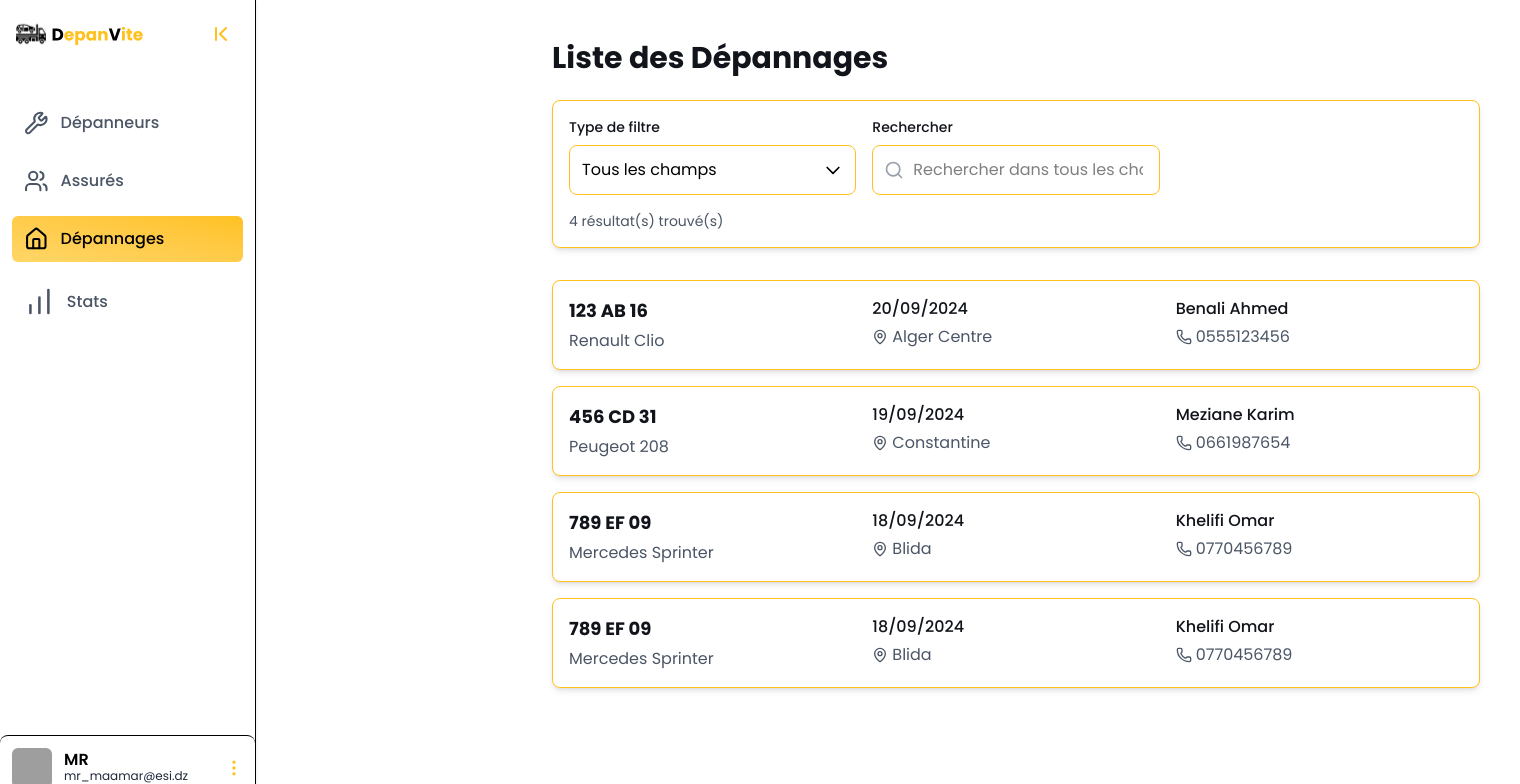
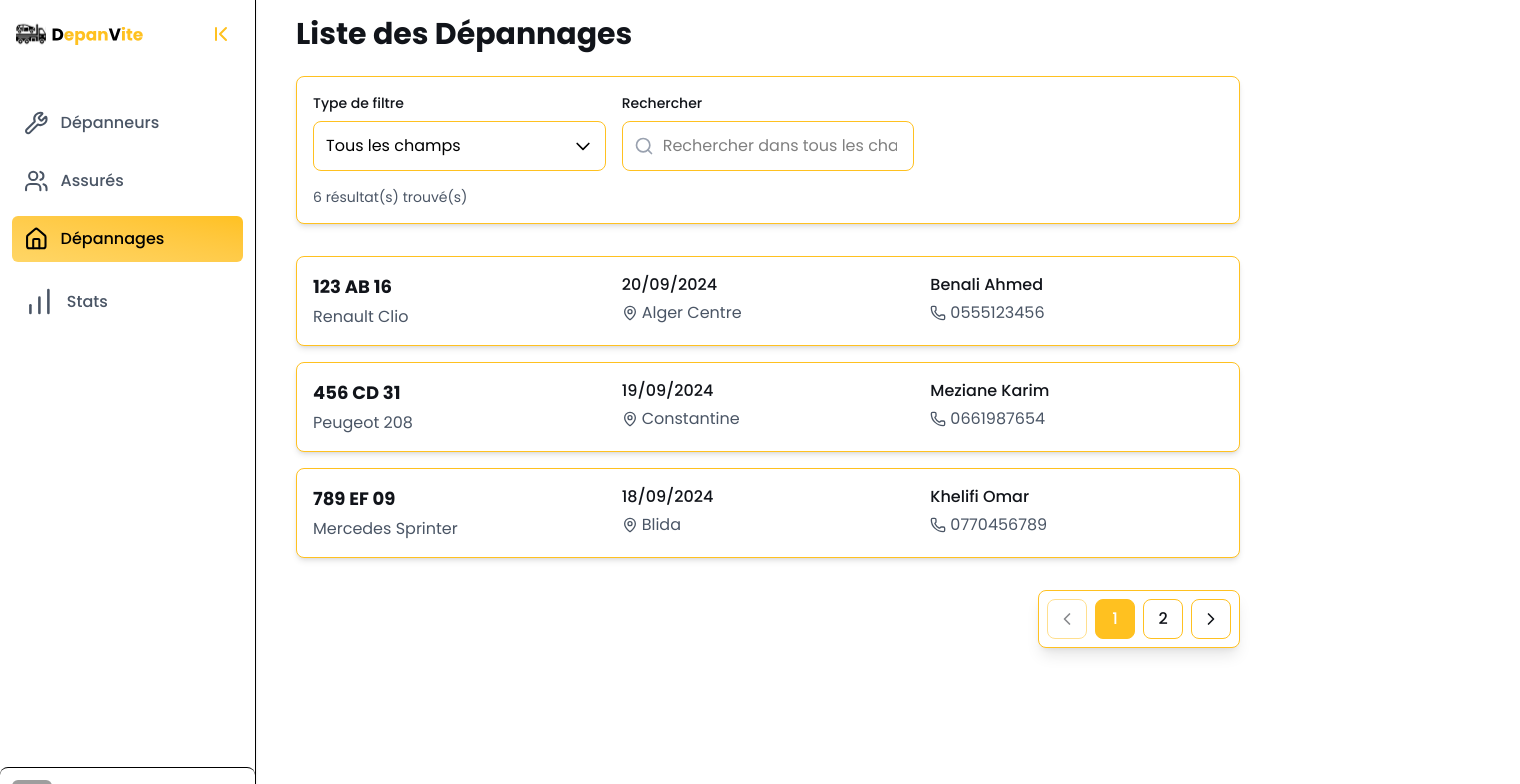
Before and after one commit to Roufaida-As/DepanVite-web, a React (Vite) app in the folder DepanVite/: page /depanage in a window 1280 px wide. Shown: the top 784 px of the page, 1520 px wide, since content can reach past the window. Built offline with nearby package versions, Linux system fonts and the light colour scheme; grey boxes are pictures that could not be loaded.

Commit message:
feat : add pagination to depanagePage and correct sideBare

```diff
--- a/DepanVite/src/components/SideBar.jsx
+++ b/DepanVite/src/components/SideBar.jsx
@@ -10,14 +10,12 @@ export default function Sidebar({ children }) {
   const [showMenu, setShowMenu] = useState(false);
 
   return (
-    <div className="flex">
     <aside
-        className={`h-screen bg-white border-r shadow-sm transition-all duration-300 ${
+      className={`bg-white border-r shadow-sm transition-all duration-300 flex flex-col ${
         expanded ? "w-64" : "w-16"
       }`}
     >
-        <nav className="h-full flex flex-col">
-          {/* 🔹 Logo + toggle button */}
+      {/* Logo + toggle button */}
       <div
         className={`p-4 pb-2 flex items-center transition-all duration-300 ${
           expanded ? "justify-between" : "justify-center"
@@ -42,12 +40,12 @@ export default function Sidebar({ children }) {
         </button>
       </div>
 
-          {/* 🔹 Menu items */}
+      {/* Menu items */}
       <SidebarContext.Provider value={{ expanded }}>
         <ul className="flex-1 px-3 pt-10 space-y-3">{children}</ul>
       </SidebarContext.Provider>
 
-          {/* 🔹 Profile block at bottom */}
+      {/* Profile block at bottom */}
       <div
         className="border-t relative flex items-center p-3 hover:bg-[#FFC120] hover:text-black rounded-lg cursor-pointer transition-colors"
         onClick={() => setShowMenu((prev) => !prev)}
@@ -74,7 +72,7 @@ export default function Sidebar({ children }) {
           <MoreVertical size={20} className="text-[#FFC120]" />
         </div>
 
-            {/* 🔹 Dropdown menu */}
+        {/* Dropdown menu */}
         {showMenu && expanded && (
           <div className="absolute bottom-14 right-3 w-48 bg-white border shadow-md rounded-lg z-50">
             <ul>
@@ -88,9 +86,7 @@ export default function Sidebar({ children }) {
           </div>
         )}
       </div>
-        </nav>
     </aside>
-    </div>
   );
 }
 
--- a/DepanVite/src/layouts/AuthLayout.jsx
+++ b/DepanVite/src/layouts/AuthLayout.jsx
@@ -3,7 +3,7 @@ import React from 'react';
 
 export default function AuthLayout({ children }) {
   return (
-    <div className="flex justify-center items-center h-screen w-screen bg-gray-100">
+    <div className="flex justify-center items-center h-screen w-screen bg-white">
       {children}
     </div>
   );
--- a/DepanVite/src/layouts/MainLayout.jsx
+++ b/DepanVite/src/layouts/MainLayout.jsx
@@ -5,7 +5,7 @@ import { Wrench, Users, Home, BarChart } from 'lucide-react';
 
 export default function MainLayout({ children }) {
   return (
-    <div className="flex h-screen w-screen">
+    <div className="flex min-h-screen w-screen">
       <Sidebar>
         <SidebarItem icon={<Wrench size={30} />} text="Dépanneurs" to="/depanneur" />
         <SidebarItem icon={<Users size={30} />} text="Assurés" to="/assure"  />
--- a/DepanVite/src/pages/DepanagePage.jsx
+++ b/DepanVite/src/pages/DepanagePage.jsx
@@ -1,5 +1,5 @@
-import React, { useState, useMemo, useEffect } from 'react';
-import { Search, X, Phone, MapPin, Car, User, Calendar, Clock } from 'lucide-react';
+import React, { useState, useMemo } from 'react';
+import { Search, X, Phone, MapPin, Car, User, Calendar, Clock, ChevronLeft, ChevronRight } from 'lucide-react';
 
 // Données fictives pour démonstration
 const mockDepannages = [
@@ -62,24 +62,64 @@ const mockDepannages = [
   },
   {
     id: 4,
-    immatriculation: "789 EF 09",
-    chassis: "WDB9636131L123789",
-    marque: "Mercedes",
-    modele: "Sprinter",
-    typeVehicule: "Utilitaire",
-    dateDepannage: "2024-09-18",
-    heureDepannage: "16:45",
-    localisationPanne: "Blida",
-    localisationExacte: "Zone industrielle de Boufarik",
-    destination: "Atelier Mercedes, Alger",
-    kilometrage: 45,
-    depanneurNom: "Omar",
-    depanneurPrenom: "Khelifi",
-    depanneurMatricule: "76516",
-    depanneurTel: "0770456789",
-    commentaire: "Problème moteur, diagnostic nécessaire"
+    immatriculation: "234 GH 07",
+    chassis: "WDB9636131L123790",
+    marque: "Volkswagen",
+    modele: "Golf",
+    typeVehicule: "Berline",
+    dateDepannage: "2024-09-17",
+    heureDepannage: "11:20",
+    localisationPanne: "Oran",
+    localisationExacte: "Boulevard de la Révolution",
+    destination: "Garage Volkswagen, Oran",
+    kilometrage: 12,
+    depanneurNom: "Yacine",
+    depanneurPrenom: "Messaoud",
+    depanneurMatricule: "76517",
+    depanneurTel: "0550789123",
+    commentaire: "Problème de batterie"
+  },
+  {
+    id: 5,
+    immatriculation: "567 IJ 21",
+    chassis: "WDB9636131L123791",
+    marque: "Ford",
+    modele: "Focus",
+    typeVehicule: "Break",
+    dateDepannage: "2024-09-16",
+    heureDepannage: "08:30",
+    localisationPanne: "Tizi Ouzou",
+    localisationExacte: "Route nationale 12",
+    destination: "Garage Ford, Tizi Ouzou",
+    kilometrage: 28,
+    depanneurNom: "Smail",
+    depanneurPrenom: "Benaissa",
+    depanneurMatricule: "76518",
+    depanneurTel: "0661456789",
+    commentaire: "Surchauffe moteur"
+  },
+  {
+    id: 6,
+    immatriculation: "890 KL 35",
+    chassis: "WDB9636131L123792",
+    marque: "Hyundai",
+    modele: "i30",
+    typeVehicule: "Berline",
+    dateDepannage: "2024-09-15",
+    heureDepannage: "15:45",
+    localisationPanne: "Sétif",
+    localisationExacte: "Centre-ville, Place de l'Indépendance",
+    destination: "Garage Hyundai, Sétif",
+    kilometrage: 18,
+    depanneurNom: "Farid",
+    depanneurPrenom: "Boumediene",
+    depanneurMatricule: "76519",
+    depanneurTel: "0770123456",
+    commentaire: "Panne électrique"
   }
 ];
+
+const ITEMS_PER_PAGE = 3;
 
 const DepannagePage = () => {
   const [searchTerm, setSearchTerm] = useState('');
@@ -88,104 +128,7 @@ const DepannagePage = () => {
   const [dateDebut, setDateDebut] = useState('');
   const [dateFin, setDateFin] = useState('');
   const [isSelectOpen, setIsSelectOpen] = useState(false);
-  const [sidebarWidth, setSidebarWidth] = useState(256); // 256px par défaut
-
-  // Debug: afficher la largeur détectée
-  useEffect(() => {
-    console.log('Largeur sidebar mise à jour:', sidebarWidth);
-  }, [sidebarWidth]);
-
-  // Détecter la largeur de la sidebar
-  useEffect(() => {
-    const detectSidebarWidth = () => {
-      // Chercher différents sélecteurs possibles pour la sidebar
-      const possibleSelectors = [
-        '.sidebar',
-        '.side-bar',
-        '[class*="sidebar"]',
-        '[class*="side-bar"]',
-        'nav[class*="side"]',
-        'aside',
-        '[role="navigation"]',
-        '.layout-sidebar',
-        '.main-sidebar'
-      ];
-
-      let sidebar = null;
-      for (const selector of possibleSelectors) {
-        sidebar = document.querySelector(selector);
-        if (sidebar) break;
-      }
-
-      if (sidebar) {
-        const rect = sidebar.getBoundingClientRect();
-        const computedStyle = window.getComputedStyle(sidebar);
-        const actualWidth = rect.width;
-
-        // Vérifier si la sidebar est visible
-        const isVisible = computedStyle.display !== 'none' &&
-                         computedStyle.visibility !== 'hidden' &&
-                         actualWidth > 0;
-
-        if (isVisible) {
-          setSidebarWidth(actualWidth);
-          console.log('Sidebar détectée, largeur:', actualWidth);
-        } else {
-          setSidebarWidth(0);
-        }
-      } else {
-        // Si aucune sidebar trouvée, utiliser les breakpoints responsive
-        const width = window.innerWidth;
-        if (width < 640) setSidebarWidth(0);           // Mobile: pas de sidebar
-        else if (width < 768) setSidebarWidth(60);     // Tablet: sidebar très étroite
-        else if (width < 1024) setSidebarWidth(80);    // Desktop small: sidebar étroite
-        else setSidebarWidth(256);                     // Desktop: sidebar complète
-
-        console.log('Sidebar non trouvée, largeur estimée:',
-          width < 640 ? 0 : width < 768 ? 60 : width < 1024 ? 80 : 256
-        );
-      }
-    };
-
-    // Détection initiale
-    detectSidebarWidth();
-
-    // Écouter les redimensionnements
-    window.addEventListener('resize', detectSidebarWidth);
-
-    // Observer les changements dans le DOM (pour les sidebars qui apparaissent/disparaissent)
-    const observer = new MutationObserver((mutations) => {
-      let shouldRecheck = false;
-      mutations.forEach((mutation) => {
-        if (mutation.type === 'attributes' ||
-            mutation.type === 'childList' ||
-            (mutation.target && mutation.target.classList &&
-             (mutation.target.classList.toString().includes('sidebar') ||
-              mutation.target.classList.toString().includes('side')))) {
-          shouldRecheck = true;
-        }
-      });
-      if (shouldRecheck) {
-        setTimeout(detectSidebarWidth, 50); // Délai réduit pour plus de réactivité
-      }
-    });
-
-    observer.observe(document.body, {
-      attributes: true,
-      attributeFilter: ['class', 'style'],
-      childList: true,
-      subtree: true
-    });
-
-    // Vérifier périodiquement (au cas où) - intervalle réduit
-    const interval = setInterval(detectSidebarWidth, 1000);
-
-    return () => {
-      window.removeEventListener('resize', detectSidebarWidth);
-      observer.disconnect();
-      clearInterval(interval);
-    };
-  }, []);
+  const [currentPage, setCurrentPage] = useState(1);
 
   const filterOptions = [
     { value: 'tous', label: 'Tous les champs' },
@@ -196,14 +139,16 @@ const DepannagePage = () => {
     { value: 'date', label: 'Date exacte' },
     { value: 'intervalle', label: 'Intervalle de dates' },
     { value: 'depanneur', label: 'Nom prénom dépanneur' },
+    { value: 'matricule_depanneur', label: 'Matricule dépanneur' },
     { value: 'localisation', label: 'Localisation de panne' },
     { value: 'destination', label: 'Destination' }
   ];
 
   const filteredDepannages = useMemo(() => {
-    if (!searchTerm && selectedFilter !== 'intervalle') return mockDepannages;
+    let filtered = mockDepannages;
 
-    return mockDepannages.filter(depannage => {
+    if (searchTerm || selectedFilter === 'intervalle') {
+      filtered = mockDepannages.filter(depannage => {
         const searchLower = searchTerm.toLowerCase();
 
         // Filtre par intervalle de dates
@@ -221,6 +166,7 @@ const DepannagePage = () => {
             depannage.marque.toLowerCase().includes(searchLower) ||
             depannage.modele.toLowerCase().includes(searchLower) ||
             `${depannage.depanneurPrenom} ${depannage.depanneurNom}`.toLowerCase().includes(searchLower) ||
+            depannage.depanneurMatricule.toLowerCase().includes(searchLower) ||
             depannage.localisationPanne.toLowerCase().includes(searchLower) ||
             depannage.destination.toLowerCase().includes(searchLower);
 
@@ -240,6 +186,8 @@ const DepannagePage = () => {
             return depannage.dateDepannage === searchTerm;
           case 'depanneur':
             return `${depannage.depanneurPrenom} ${depannage.depanneurNom}`.toLowerCase().includes(searchLower);
+          case 'matricule_depanneur':
+            return depannage.depanneurMatricule.toLowerCase().includes(searchLower);
           case 'localisation':
             return depannage.localisationPanne.toLowerCase().includes(searchLower);
           case 'destination':
@@ -250,11 +198,26 @@ const DepannagePage = () => {
                    depannage.marque.toLowerCase().includes(searchLower) ||
                    depannage.modele.toLowerCase().includes(searchLower) ||
                    `${depannage.depanneurPrenom} ${depannage.depanneurNom}`.toLowerCase().includes(searchLower) ||
+                   depannage.depanneurMatricule.toLowerCase().includes(searchLower) ||
                    depannage.localisationPanne.toLowerCase().includes(searchLower) ||
                    depannage.destination.toLowerCase().includes(searchLower);
         }
       });
-  }, [searchTerm, selectedFilter, dateDebut, dateFin]);
+    }
+
+    // Reset page when filter changes
+    if (currentPage > Math.ceil(filtered.length / ITEMS_PER_PAGE)) {
+      setCurrentPage(1);
+    }
+
+    return filtered;
+  }, [searchTerm, selectedFilter, dateDebut, dateFin, currentPage]);
+
+  // Pagination logic
+  const totalPages = Math.ceil(filteredDepannages.length / ITEMS_PER_PAGE);
+  const startIndex = (currentPage - 1) * ITEMS_PER_PAGE;
+  const endIndex = startIndex + ITEMS_PER_PAGE;
+  const currentDepannages = filteredDepannages.slice(startIndex, endIndex);
 
   const formatDate = (dateString) => {
     return new Date(dateString).toLocaleDateString('fr-FR', {
@@ -268,21 +231,82 @@ const DepannagePage = () => {
     window.open(`tel:${numero}`, '_self');
   };
 
-  return (
-    <div className="min-h-screen bg-white" style={{fontFamily: 'Poppins, sans-serif'}}>
-      <div
-        className="transition-all duration-8 ease-out overflow-x-hidden"
+  const goToPage = (page) => {
+    if (page >= 1 && page <= totalPages) {
+      setCurrentPage(page);
+    }
+  };
+
+  const renderPaginationButtons = () => {
+    const buttons = [];
+    const maxVisiblePages = 3;
+
+    // Bouton précédent
+    buttons.push(
+      <button
+        key="prev"
+        onClick={() => goToPage(currentPage - 1)}
+        disabled={currentPage === 1}
+        className="flex items-center justify-center w-10 h-10 border rounded-lg transition-colors disabled:opacity-50 disabled:cursor-not-allowed"
         style={{
-          marginLeft: `${sidebarWidth}px`,
-          width: `calc(100vw - ${sidebarWidth}px - 48px)`, // -48px pour le padding (24px * 2)
-          padding: '24px',
-          minHeight: '100vh',
-          transform: 'translateZ(0)', // Force hardware acceleration
-          willChange: 'margin-left, width', // Optimisation GPU
-          fontFamily: 'Poppins, sans-serif',
-          maxWidth: `calc(100vw - ${sidebarWidth}px - 48px)` // Empêcher le débordement
+          borderColor: '#FFC120',
+          backgroundColor: 'white',
+          color: '#11141A'
         }}
       >
+        <ChevronLeft className="w-5 h-5" />
+      </button>
+    );
+
+    // Pages
+    let startPage = Math.max(1, currentPage - Math.floor(maxVisiblePages / 2));
+    let endPage = Math.min(totalPages, startPage + maxVisiblePages - 1);
+
+    if (endPage - startPage + 1 < maxVisiblePages) {
+      startPage = Math.max(1, endPage - maxVisiblePages + 1);
+    }
+
+    for (let i = startPage; i <= endPage; i++) {
+      buttons.push(
+        <button
+          key={i}
+          onClick={() => goToPage(i)}
+          className="w-10 h-10 border rounded-lg transition-colors font-medium"
+          style={{
+            borderColor: '#FFC120',
+            backgroundColor: currentPage === i ? '#FFC120' : 'white',
+            color: currentPage === i ? 'white' : '#11141A',
+            fontFamily: 'Poppins, sans-serif'
+          }}
+        >
+          {i}
+        </button>
+      );
+    }
+
+    // Bouton suivant
+    buttons.push(
+      <button
+        key="next"
+        onClick={() => goToPage(currentPage + 1)}
+        disabled={currentPage === totalPages}
+        className="flex items-center justify-center w-10 h-10 border rounded-lg transition-colors disabled:opacity-50 disabled:cursor-not-allowed"
+        style={{
+          borderColor: '#FFC120',
+          backgroundColor: 'white',
+          color: '#11141A'
+        }}
+      >
+        <ChevronRight className="w-5 h-5" />
+      </button>
+    );
+
+    return buttons;
+  };
+
+  return (
+    <div className="min-h-screen bg-white w-full" style={{fontFamily: 'Poppins, sans-serif'}}>
+      <div className="w-full px-4 md:px-6">
         {/* Header avec filtres */}
         <div className="mb-8">
           <h1 className="text-3xl font-bold mb-6" style={{color: '#11141A', fontFamily: 'Poppins, sans-serif'}}>
@@ -290,7 +314,7 @@ const DepannagePage = () => {
           </h1>
 
           {/* Zone de filtrage */}
-          <div className="bg-white rounded-lg shadow-md p-4 mb-6 w-full box-border" style={{border: '1px solid #ffc120', maxWidth: '100%'}}>
+          <div className="bg-white rounded-lg shadow-md p-4 mb-6 w-full" style={{border: '1px solid #ffc120'}}>
             <div className="grid grid-cols-1 md:grid-cols-3 gap-4 mb-4">
               {/* Sélecteur de filtre personnalisé */}
               <div>
@@ -326,6 +350,7 @@ const DepannagePage = () => {
                           onClick={() => {
                             setSelectedFilter(option.value);
                             setIsSelectOpen(false);
+                            setCurrentPage(1); // Reset to first page when filter changes
                           }}
                           className="w-full text-left px-3 py-2 hover:text-white transition-colors"
                           style={{
@@ -365,7 +390,10 @@ const DepannagePage = () => {
                     <input
                       type={selectedFilter === 'date' ? 'date' : 'text'}
                       value={searchTerm}
-                      onChange={(e) => setSearchTerm(e.target.value)}
+                      onChange={(e) => {
+                        setSearchTerm(e.target.value);
+                        setCurrentPage(1); // Reset to first page when search changes
+                      }}
                       placeholder={
                         selectedFilter === 'date' ? '' :
                         selectedFilter === 'tous' ? 'Rechercher dans tous les champs...' :
@@ -391,7 +419,10 @@ const DepannagePage = () => {
                     <input
                       type="date"
                       value={dateDebut}
-                      onChange={(e) => setDateDebut(e.target.value)}
+                      onChange={(e) => {
+                        setDateDebut(e.target.value);
+                        setCurrentPage(1); // Reset to first page when date changes
+                      }}
                       className="w-full p-3 border rounded-lg focus:outline-none focus:ring-2"
                       style={{
                         borderColor: '#FFC120',
@@ -406,7 +437,10 @@ const DepannagePage = () => {
                     <input
                       type="date"
                       value={dateFin}
-                      onChange={(e) => setDateFin(e.target.value)}
+                      onChange={(e) => {
+                        setDateFin(e.target.value);
+                        setCurrentPage(1); // Reset to first page when date changes
+                      }}
                       className="w-full p-3 border rounded-lg focus:outline-none focus:ring-2"
                       style={{
                         borderColor: '#FFC120',
@@ -426,16 +460,15 @@ const DepannagePage = () => {
 
         {/* Liste des dépannages */}
         <div className="space-y-4">
-          {filteredDepannages.map(depannage => (
+          {currentDepannages.map(depannage => (
             <div
               key={depannage.id}
               onClick={() => setSelectedDepannage(depannage)}
-              className="bg-white rounded-lg shadow-md p-4 cursor-pointer hover:shadow-lg transition-shadow border-l-4 w-full box-border"
+              className="bg-white rounded-lg shadow-md p-4 cursor-pointer hover:shadow-lg transition-shadow border-l-4 w-full"
               style={{
                 borderLeftColor: '#FFC120',
                 fontFamily: 'Poppins, sans-serif',
-                border: '1px solid #ffc120',
-                maxWidth: '100%'
+                border: '1px solid #ffc120'
               }}
             >
               <div className="grid grid-cols-1 md:grid-cols-3 gap-4">
@@ -475,6 +508,15 @@ const DepannagePage = () => {
           <div className="text-center py-12">
             <div className="text-gray-500 text-lg" style={{fontFamily: 'Poppins, sans-serif'}}>
               Aucun dépannage trouvé avec les critères de recherche actuels
+            </div>
+          </div>
+        )}
+
+        {/* Pagination - At the end of the list */}
+        {filteredDepannages.length > 0 && totalPages > 1 && (
+          <div className="flex justify-end mt-8 mb-8">
+            <div className="flex items-center space-x-2 bg-white rounded-lg shadow-lg p-2" style={{border: '1px solid #FFC120'}}>
+              {renderPaginationButtons()}
             </div>
           </div>
         )}
--- a/DepanVite/src/pages/auth/LoginPage.jsx
+++ b/DepanVite/src/pages/auth/LoginPage.jsx
@@ -29,7 +29,7 @@ export default function LoginPage() {
   };
 
   return (
-    <div className="min-h-screen bg-gray-50 flex items-center justify-center p-4" style={{ fontFamily: 'Poppins, sans-serif' }}>
+    <div className="min-h-screen bg-white flex items-center justify-center p-4" style={{ fontFamily: 'Poppins, sans-serif', backgroundColor: '#ffffff', minHeight: '100vh' }}>
       <div className="bg-white rounded-2xl shadow-lg p-6" style={{ width: '400px', minWidth: '400px' }}>
         {/* Logo and Header */}
         <div className="text-center mb-8">
--- a/DepanVite/src/pages/auth/SignupPage.jsx
+++ b/DepanVite/src/pages/auth/SignupPage.jsx
@@ -31,7 +31,7 @@ export default function SignupPage() {
   };
 
   return (
-    <div className="min-h-screen bg-gray-50 flex items-center justify-center p-4 pt-63" style={{ fontFamily: 'Poppins, sans-serif', backgroundColor: '#f9fafb', minHeight: '100vh' }}>
+    <div className="min-h-screen bg-white flex items-center justify-center p-4 pt-63" style={{ fontFamily: 'Poppins, sans-serif', backgroundColor: '#ffffff', minHeight: '100vh' }}>
       <div className="w-full max-w-md bg-white rounded-2xl shadow-lg p-8">
         {/* Logo and Header */}
         <div className="text-center mb-6">
```
Also changed, not shown: DepanVite/src/pages/AssurePage.tsx (+14 -0 lines). Lines whose indentation alone changed are shown as unchanged.
